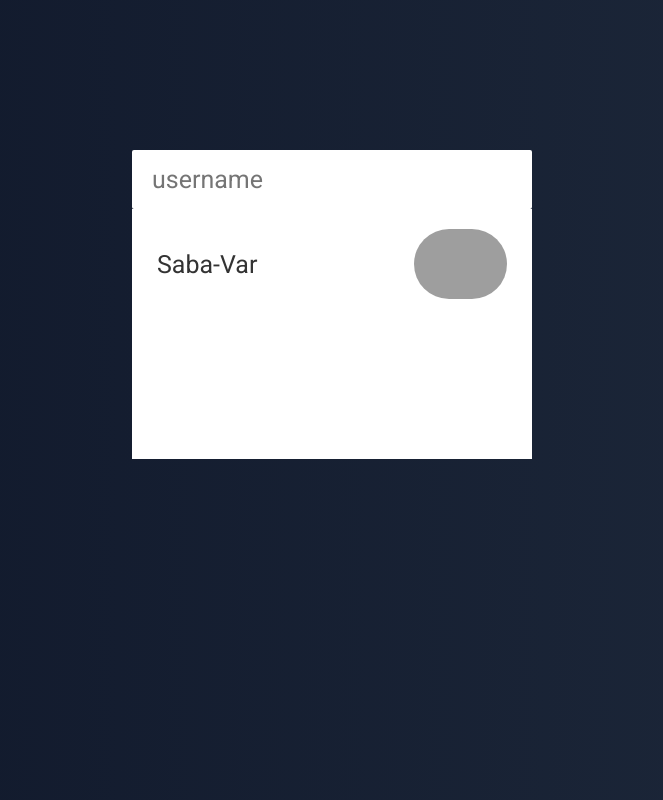
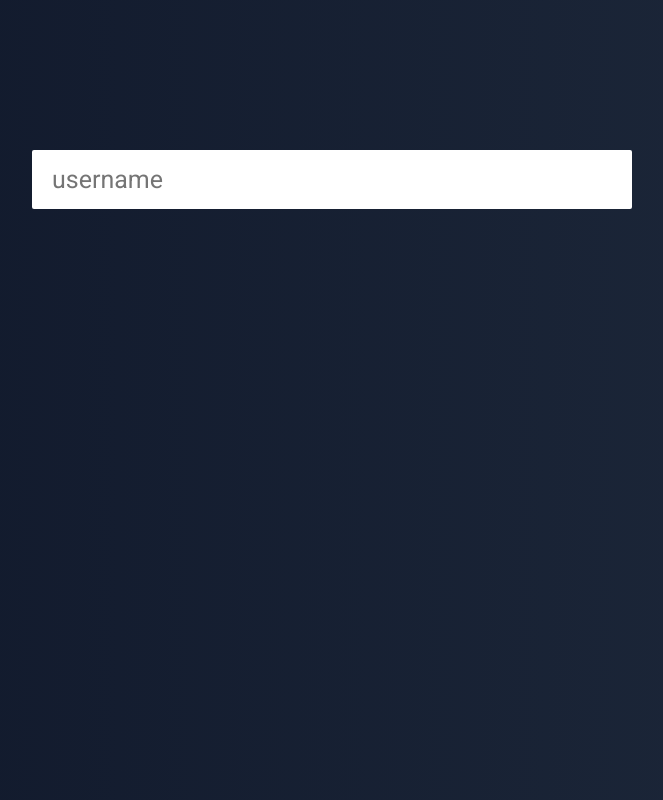
Before and after one commit to Saba-Var/Github-typeahead, a React (Create React App) app: page / in a window 1280 px wide. Shown: the whole page, without its empty margins (308-971 px from the left). Built offline with nearby package versions, Linux system fonts and the light colour scheme; grey boxes are pictures that could not be loaded; the HTML template or start-up script is replaced by a standard one.

Commit message:
implement fetch api

```diff
--- a/src/App.js
+++ b/src/App.js
@@ -1,44 +1,10 @@
 import Typeahead from "./Components/Typeahead";
 import styles from "./App.module.css";
-const DUMMIE_DATA = {
-  login: "Saba-Var",
-  id: 96234653,
-  node_id: "U_kgDOBbxsnQ",
-  avatar_url: "https://avatars.githubusercontent.com/u/96234653?v=4",
-  gravatar_id: "",
-  url: "https://api.github.com/users/Saba-Var",
-  html_url: "https://github.com/Saba-Var",
-  followers_url: "https://api.github.com/users/Saba-Var/followers",
-  following_url: "https://api.github.com/users/Saba-Var/following{/other_user}",
-  gists_url: "https://api.github.com/users/Saba-Var/gists{/gist_id}",
-  starred_url: "https://api.github.com/users/Saba-Var/starred{/owner}{/repo}",
-  subscriptions_url: "https://api.github.com/users/Saba-Var/subscriptions",
-  organizations_url: "https://api.github.com/users/Saba-Var/orgs",
-  repos_url: "https://api.github.com/users/Saba-Var/repos",
-  events_url: "https://api.github.com/users/Saba-Var/events{/privacy}",
-  received_events_url: "https://api.github.com/users/Saba-Var/received_events",
-  type: "User",
-  site_admin: false,
-  name: "Saba Vartasashvili",
-  company: null,
-  blog: "",
-  location: null,
-  email: null,
-  hireable: null,
-  bio: null,
-  twitter_username: null,
-  public_repos: 7,
-  public_gists: 0,
-  followers: 0,
-  following: 0,
-  created_at: "2021-12-16T09:50:18Z",
-  updated_at: "2022-01-20T18:16:10Z",
-};
 
 function App() {
   return (
     <div className={styles.container}>
-      <Typeahead data={DUMMIE_DATA} />
+      <Typeahead />
     </div>
   );
 }
--- a/src/Components/Typeahead.js
+++ b/src/Components/Typeahead.js
@@ -1,12 +1,19 @@
 import styles from "./Typeahead.module.css";
 import Users from "./Users/Users";
+import { useState } from "react";
 
 const Typeahead = (props) => {
+  const [input, setInput] = useState("");
+
+  const inputHandler = (e) => {
+    setInput(e.target.value);
+  };
+
   return (
     <div className={styles.search}>
       <div className={styles.input}>
-        <input type="text" placeholder="username" />
-        <Users data={props.data} />
+        <input type="text" placeholder="username" onChange={inputHandler} />
+        <Users user={input} />
       </div>
     </div>
   );
--- a/src/Components/Typeahead.module.css
+++ b/src/Components/Typeahead.module.css
@@ -7,7 +7,7 @@ input {
   font-family: "Roboto", sans-serif;
   color: #333;
   font-size: 2.5rem;
-  width: 40rem;
+  width: 60rem;
   margin: 0 auto;
   padding: 1.5rem 2rem;
   border-radius: 0.2rem;
--- a/src/Components/Users/Users.js
+++ b/src/Components/Users/Users.js
@@ -1,15 +1,59 @@
 import styles from "./Users.module.css";
+import { useState, useEffect } from "react";
 
 const Users = (props) => {
+  const [usersData, setUsersData] = useState([]);
+  const [found, setFound] = useState(true);
+  const username = props.user;
+
+  useEffect(() => {
+    let timer = setTimeout(() => {
+      if (username !== "") {
+        async function fetchGithubAPI() {
+          const response = await fetch(
+            `https://api.github.com/search/users?q=${username}`
+          );
+          const data = await response.json();
+
+          if (response.status === 200) {
+            setUsersData(data.items);
+            setFound(true);
+          }
+          if (data.total_count === 0) {
+            setFound(false);
+          }
+        }
+        fetchGithubAPI();
+      }
+    }, 1000);
+
+    return () => {
+      clearTimeout(timer);
+    };
+  }, [username]);
+
   return (
-    <div className={styles.filtered__users}>
-      <div className={styles.user}>
-        <a href={props.data.html_url} target="_blank" rel="noreferrer">
-          <p>{props.data.login}</p>
-          <img src={props.data.avatar_url} alt={"Avatar of user"} />
-        </a>
-      </div>
-    </div>
+    <>
+      {username !== "" && found && (
+        <div className={styles.filtered__users}>
+          {usersData.map((data) => {
+            return (
+              <div className={styles.user} key={data.login}>
+                <a href={data.html_url} target="_blank" rel="noreferrer">
+                  <p>{data.login}</p>
+                  <img src={data.avatar_url} alt={"Avatar of user"} />
+                </a>
+              </div>
+            );
+          })}
+        </div>
+      )}
+      {!found && (
+        <div className={styles["not_found__container"]}>
+          <p className={styles["not_found"]}>user nor found</p>
+        </div>
+      )}
+    </>
   );
 };
 export default Users;
--- a/src/Components/Users/Users.module.css
+++ b/src/Components/Users/Users.module.css
@@ -1,7 +1,7 @@
 .filtered__users {
   font-size: 1.5rem;
   background-color: rgb(255, 255, 255);
-  width: 40rem;
+  width: 60rem;
   padding: 1rem;
   height: 25rem;
   margin: 0 auto;
@@ -34,3 +34,17 @@ p {
   font-size: 2.5rem;
   color: #333;
 }
+.not_found {
+  font-size: 2.5rem;
+  text-align: center;
+  color: red;
+}
+.not_found__container {
+  background-color: rgb(255, 255, 255);
+  width: 60rem;
+  display: flex;
+  align-items: center;
+  justify-content: center;
+  height: 5rem;
+  margin: 0 auto;
+}
```
